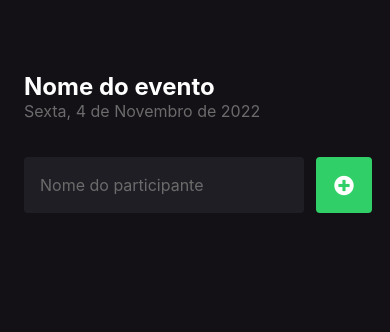
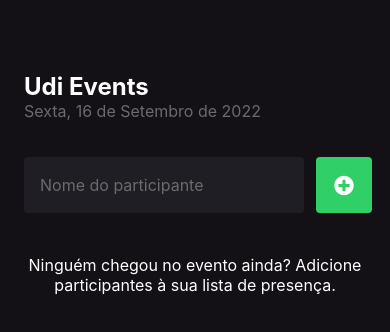
Before and after one commit to lucasdevf/react-native-01, a React Native app: screen / in a window 390 px wide. Shown: the top 332 px of the page. Built offline with nearby package versions, Linux system fonts and the light colour scheme.

Commit message:
feat: participants list

```diff
--- /dev/null
+++ b/src/components/Participant/index.tsx
@@ -0,0 +1,34 @@
+import { View, Text, TouchableOpacity } from 'react-native'
+
+import { FontAwesome5 } from '@expo/vector-icons'
+
+import { styles } from './styles'
+
+type Props = {
+  name: string
+  onRemove: () => void
+}
+
+export function Participant({
+  name,
+  onRemove
+}: Props) {
+  return (
+    <View style={styles.container}>
+      <Text style={styles.name}>
+        {name}
+      </Text>
+
+      <TouchableOpacity
+        style={styles.button}
+        onPress={onRemove}
+      >
+        <FontAwesome5
+          color="#fff"
+          name="minus-circle"
+          size={20}
+        />
+      </TouchableOpacity>
+    </View>
+  )
+}
--- /dev/null
+++ b/src/components/Participant/styles.ts
@@ -0,0 +1,27 @@
+import { StyleSheet } from "react-native";
+
+export const styles = StyleSheet.create({
+  container: {
+    width: '100%',
+    backgroundColor: '#1F1E25',
+    borderRadius: 4,
+    flexDirection: 'row',
+    alignItems: 'center',
+    marginBottom: 12
+  },
+  name: {
+    flex: 1,
+    color: '#FFF',
+    fontSize: 16,
+    marginLeft: 16
+  },
+  button: {
+    width: 56,
+    height: 56,
+    borderTopRightRadius: 4,
+    borderBottomRightRadius: 4,
+    backgroundColor: "#E23C44",
+    alignItems: 'center',
+    justifyContent: 'center'
+  }
+})
--- a/src/screens/Home/index.tsx
+++ b/src/screens/Home/index.tsx
@@ -1,23 +1,26 @@
-import { Text, View, TextInput, TouchableOpacity } from 'react-native';
+import { Text, View, TextInput, TouchableOpacity, FlatList } from 'react-native';
 
 import { FontAwesome5 } from '@expo/vector-icons'
 
 import { styles } from './styles';
+import { Participant } from '../../components/Participant';
 
 export function Home() {
 
-  function handleParticipantAdd() {
+  const participants = ['Lucas', 'Diego', 'Rodrigo', 'Dani', 'Wagner', 'Guilherme', 'Jaq', 'Mikão', 'Chris', 'Hamilton']
 
-  }
+  function handleParticipantAdd() {}
+
+  function handleParticipantRemove() {}
 
   return (
     <View style={styles.container}>
       <Text style={styles.eventName}>
-        Nome do evento
+        Udi Events
       </Text>
 
       <Text style={styles.eventDate}>
-        Sexta, 4 de Novembro de 2022
+        Sexta, 16 de Setembro de 2022
       </Text>
 
       <View style={styles.form}>
@@ -38,6 +41,25 @@ export function Home() {
           />
         </TouchableOpacity>
       </View>
+
+      <FlatList
+        data={[]}
+        keyExtractor={item => item}
+        renderItem={({ item }) => (
+          <Participant
+            key={item}
+            name={item}
+            onRemove={handleParticipantRemove}
+          />
+        )}
+        showsVerticalScrollIndicator={false}
+        ListEmptyComponent={() => (
+          <Text style={styles.listEmptyText}>
+            Ninguém chegou no evento ainda? Adicione participantes à sua lista de presença.
+          </Text>
+        )}
+      />
+
     </View>
   );
 }
--- a/src/screens/Home/styles.ts
+++ b/src/screens/Home/styles.ts
@@ -39,5 +39,10 @@ export const styles = StyleSheet.create({
     flexDirection: 'row',
     marginTop: 36,
     marginBottom: 42
+  },
+  listEmptyText: {
+    color: '#FFF',
+    fontSize: 16,
+    textAlign: 'center'
   }
 });
```
